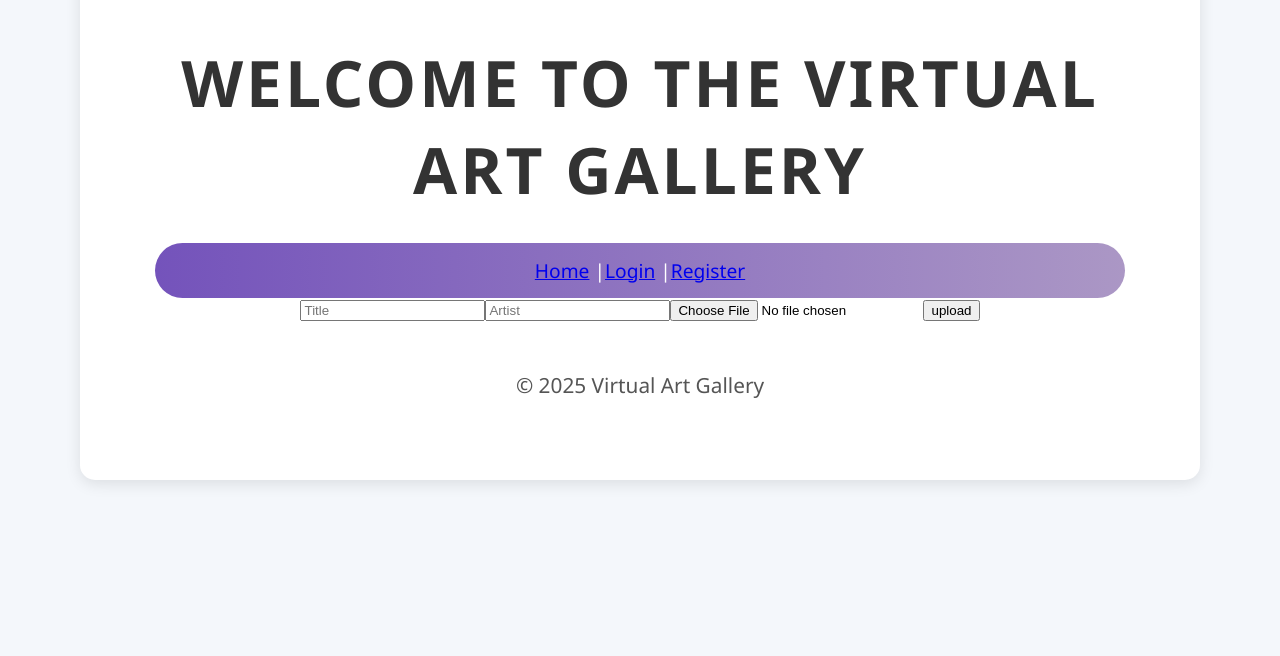
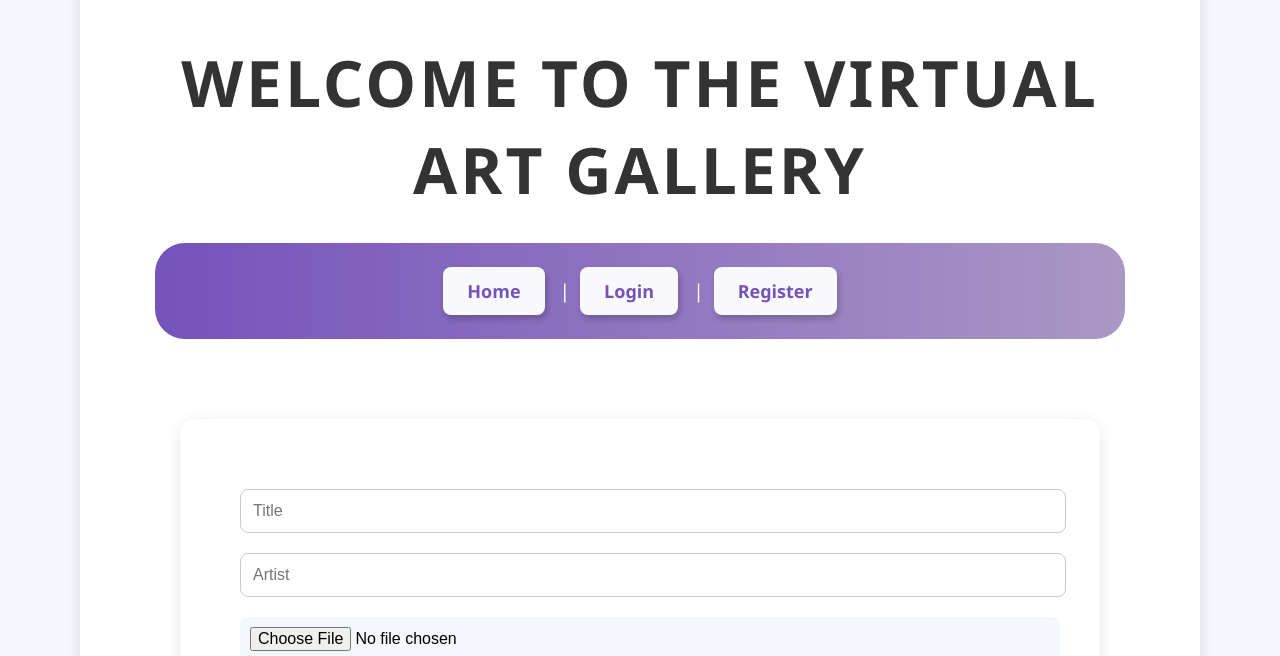
Before and after one commit to shadaksharid/Virtual-Art-Gallery, a React (Create React App) app in the folder Frontend/: page /upload in a window 1280 px wide. Shown: the part 144-800 px from the top of the page. Built offline with nearby package versions, Linux system fonts and the light colour scheme.

Commit message:
Add files and update files

```diff
--- a/Frontend/src/App.js
+++ b/Frontend/src/App.js
@@ -11,9 +11,9 @@ function App() {
             <center><h1>Welcome to the Virtual Art Gallery</h1></center>
 
             <div className="links">
-                <Link to="/">Home</Link> |
-                <Link to="/login">Login</Link> |
-                <Link to="/register">Register</Link>
+                <Link to="/" className="nav-button">Home</Link> |
+                <Link to="/login" className="nav-button">Login</Link> |
+                <Link to="/register"className="nav-button">Register</Link>
             </div>
 
             <Routes>
--- a/Frontend/src/components/UploadArtwork.js
+++ b/Frontend/src/components/UploadArtwork.js
@@ -1,6 +1,7 @@
 import { useState } from "react";
 //import { uploadArtwork } from "../axios";
 import API from "../axios";
+import "../styles/upload.css"
 
 const UploadArtwork = () => {
     const [title, setTitle] = useState("");
@@ -42,6 +43,7 @@ const UploadArtwork = () => {
         }
     };
     return(
+        <div className="upload-container">
             <form onSubmit={handleSubmit}>
                 <input type="text" placeholder="Title" value={title} onChange={(e) => setTitle(e.target.value)} required></input>
                 <input type="text" placeholder="Artist" value={artist} onChange={(e) => setArtist(e.target.value)} required></input>
@@ -50,6 +52,7 @@ const UploadArtwork = () => {
                     {loading? "Uploading..." : "upload"}
                 </button>
             </form>
+        </div>
     );
 };
 
--- a/Frontend/src/pages/Gallery.js
+++ b/Frontend/src/pages/Gallery.js
@@ -1,6 +1,8 @@
 import React, { useEffect, useState } from "react";
 import "../styles/Gallery.css";
+import "../styles/app_style.css";
 import API from "../axios";
+import { Link } from "react-router-dom";
 
 // const sampleartwork = [
 //     {
@@ -88,9 +90,15 @@ import API from "../axios";
     return(
         <div className="gallery-container">
             <h2>Virtual Art Gallery</h2>
+
+            <div>
+              <Link to="/upload" className="nav-button">Upload</Link>
+            </div>
+
             {loading && <p>Loading artworks...</p>}
             {error && <p className="error-message">{error}</p>}
             {!loading && artworks.length === 0 && <p>No artworks available.</p>}
+
             <div className="gallery-grid">
                 {artworks.map((art) => (
                     <div key={art._id} className="art-card">
--- a/Frontend/src/styles/app_style.css
+++ b/Frontend/src/styles/app_style.css
@@ -47,6 +47,29 @@ h1 {
     box-shadow: 0 4px 15px rgba(0, 0, 0, 0.2);
     transform: scale(1.05);
 }
+.nav-button {
+    display: inline-block;
+    text-decoration: none;
+    background-color: #f9f8fa;
+    color: #7453bb;
+    padding: 12px 24px;
+    margin: 10px;
+    border-radius: 8px;
+    font-size: 18px;
+    font-weight: bold;
+    transition: all 0.3s ease-in-out;
+    box-shadow: 2px 4px 6px rgba(0, 0, 0, 0.2);
+}
+
+.nav-button:hover {
+    background-color: #7c3dc9;
+    transform: scale(1.05);
+    color: white;
+}
+
+.nav-button:active {
+    transform: scale(0.95);
+}
 
 
 .footer {
--- /dev/null
+++ b/Frontend/src/styles/upload.css
@@ -0,0 +1,85 @@
+.upload-container {
+    text-align: center;
+    margin-top: 80px;
+    padding: 40px;
+    border-radius: 15px;
+    background: #ffffff;
+    box-shadow: 0 4px 15px rgba(0, 0, 0, 0.1);
+    max-width: 600px;
+    margin-left: auto;
+    margin-right: auto;
+}
+
+.upload-container h2 {
+    font-size: 2.5rem;
+    color: #333;
+    font-weight: bold;
+    margin-bottom: 20px;
+    text-transform: uppercase;
+    letter-spacing: 2px;
+}
+
+.upload-container input {
+    width: 100%;
+    padding: 12px;
+    margin: 10px 0;
+    border: 1px solid #ccc;
+    border-radius: 8px;
+    font-size: 16px;
+    outline: none;
+    transition: border-color 0.3s ease-in-out;
+}
+
+.upload-container input:focus {
+    border-color: #7453bb;
+}
+
+.upload-container input[type="file"] {
+    border: none;
+    background: #f4f7fb;
+    padding: 10px;
+    border-radius: 8px;
+}
+
+.upload-container button {
+    display: inline-block;
+    text-decoration: none;
+    background-color: #f9f8fa;
+    color: #7453bb;
+    padding: 12px 24px;
+    margin: 10px;
+    border-radius: 8px;
+    font-size: 18px;
+    font-weight: bold;
+    transition: all 0.3s ease-in-out;
+    box-shadow: 2px 4px 6px rgba(0, 0, 0, 0.2);
+}
+
+.upload-container button:hover {
+    background-color: #7c3dc9;
+    transform: scale(1.05);
+    color: white;
+}
+
+.upload-container button:disabled {
+    background-color: #ccc;
+    cursor: not-allowed;
+}
+
+@media (min-width: 1000px) {
+    .upload-container {
+        max-width: 700px;
+        padding: 50px;
+    }
+}
+
+@media (min-width: 1200px) {
+    .upload-container {
+        max-width: 800px;
+        padding: 60px;
+    }
+
+    .upload-container h2 {
+        font-size: 3rem;
+    }
+}
```
Lines whose indentation alone changed are shown as unchanged.
